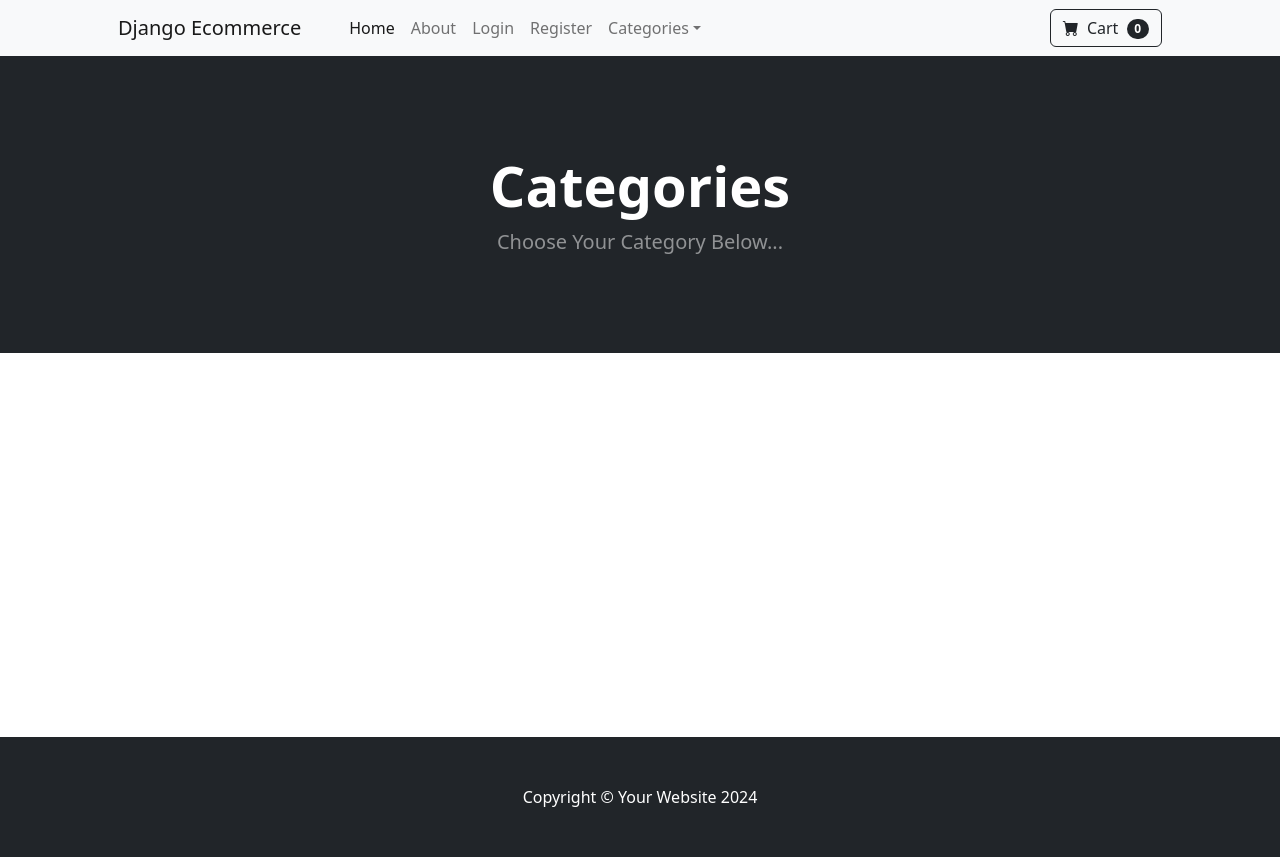
After one commit to cristiol/Ecommerce_django, a Django app: template store/templates/category_summary.html in a window 1280 px wide. The commit adds this page. Run offline with Django 3.2, Linux system fonts and the light colour scheme; the template is opened without the code that fills it, so the values that code supplies are empty; some libraries are stand-ins or nearby versions.

Commit message:
added category summary page

```diff
--- /dev/null
+++ b/store/templates/category_summary.html
@@ -0,0 +1,30 @@
+{% extends 'base.html' %}
+{% block content %}
+
+<!-- Header-->
+        <header class="bg-dark py-5">
+            <div class="container px-4 px-lg-5 my-5">
+                <div class="text-center text-white">
+                    <h1 class="display-4 fw-bolder">Categories</h1>
+                    <p class="lead fw-normal text-white-50 mb-0">Choose Your Category Below...</p>
+                </div>
+            </div>
+        </header>
+
+        <div class="container">
+        	<div class="row">
+        		<center>
+        			<div class="col-8">
+        				<br/><br/>
+
+                        {% for category in categories %}
+<h3><a href="{% url 'category' category %}">{{ category }}</a></h3>
+
+                        {% endfor %}
+<br/><br/><br/><br/><br/><br/><br/><br/><br/><br/><br/><br/><br/><br/>
+        			</div>
+        		</center>
+        	</div>
+        </div>
+
+{% endblock %}
--- a/store/templates/navbar.html
+++ b/store/templates/navbar.html
@@ -1,6 +1,6 @@
         <nav class="navbar navbar-expand-lg navbar-light bg-light">
             <div class="container px-4 px-lg-5">
-                <a class="navbar-brand" href="#!">Django Ecommerce</a>
+                <a class="navbar-brand" href="{% url 'home' %}">Django Ecommerce</a>
                 <button class="navbar-toggler" type="button" data-bs-toggle="collapse" data-bs-target="#navbarSupportedContent" aria-controls="navbarSupportedContent" aria-expanded="false" aria-label="Toggle navigation"><span class="navbar-toggler-icon"></span></button>
                 <div class="collapse navbar-collapse" id="navbarSupportedContent">
                     <ul class="navbar-nav me-auto mb-2 mb-lg-0 ms-lg-4">
@@ -17,7 +17,7 @@
                         <li class="nav-item dropdown">
                             <a class="nav-link dropdown-toggle" id="navbarDropdown" href="#" role="button" data-bs-toggle="dropdown" aria-expanded="false">Categories</a>
                             <ul class="dropdown-menu" aria-labelledby="navbarDropdown">
-                                <li><a class="dropdown-item" href="{% url 'home' %}">All Products</a></li>
+                                <li><a class="dropdown-item" href="{% url 'category_summary' %}">All Categories</a></li>
                                 <li><hr class="dropdown-divider" /></li>
                                 {% for item in categories %}
                                 <li><a class="dropdown-item" href="{% url 'category' item.name %}">{{ item.name }}</a></li>
--- a/store/urls.py
+++ b/store/urls.py
@@ -10,4 +10,5 @@ urlpatterns = [
     path('register/', views.register_user, name='register'),
     path('product/<int:pk>', views.product, name='product'),
     path('category/<str:slug>', views.category, name='category'),
+    path('category_summary/', views.category_summary, name='category_summary'),
 ]
--- a/store/views.py
+++ b/store/views.py
@@ -78,3 +78,8 @@ def register_user(request):
             return redirect('register')
 
     return render(request, 'register.html', {"form": form})
+
+
+def category_summary(request):
+    categories = Category.objects.all()
+    return render(request, 'category_summary.html', {'categories': categories})
```
